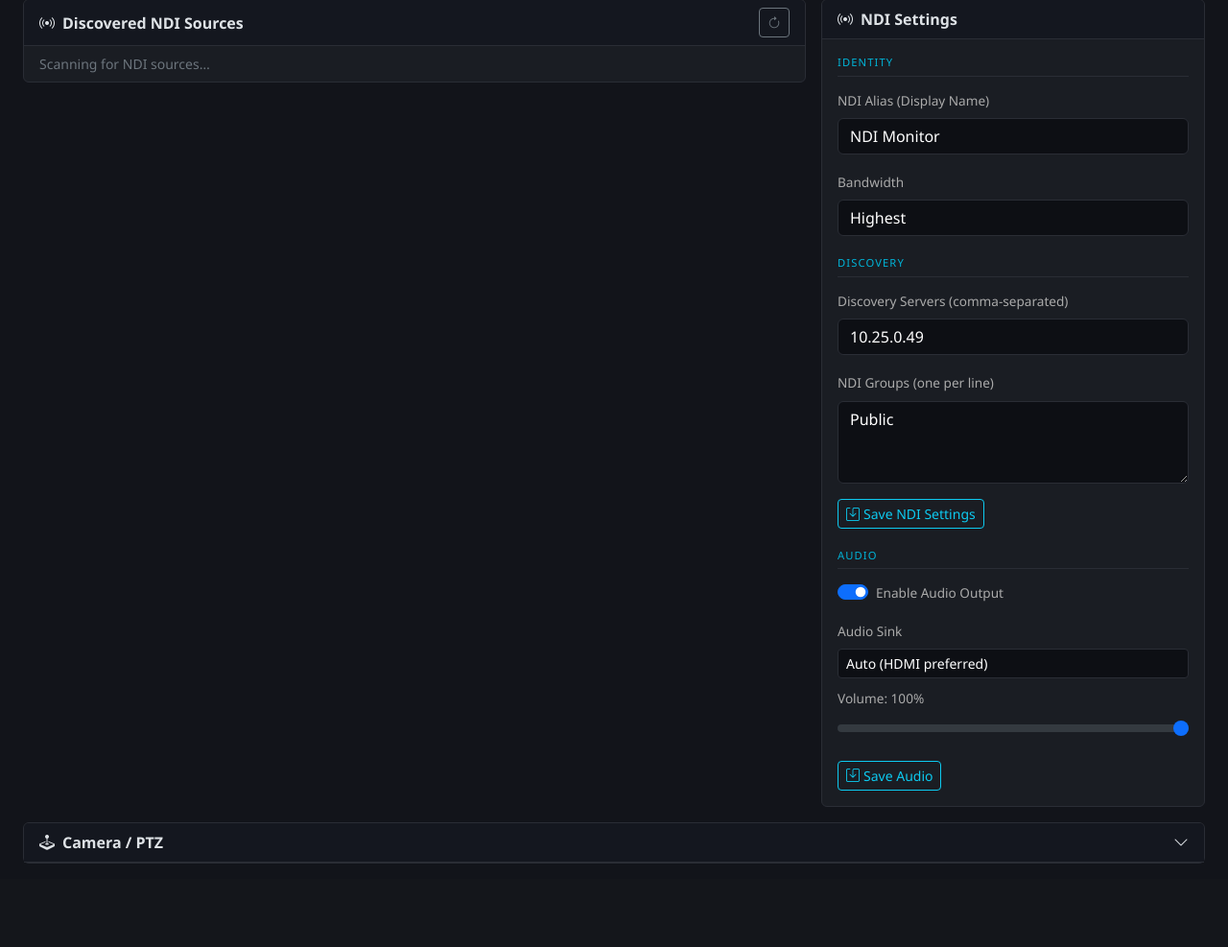
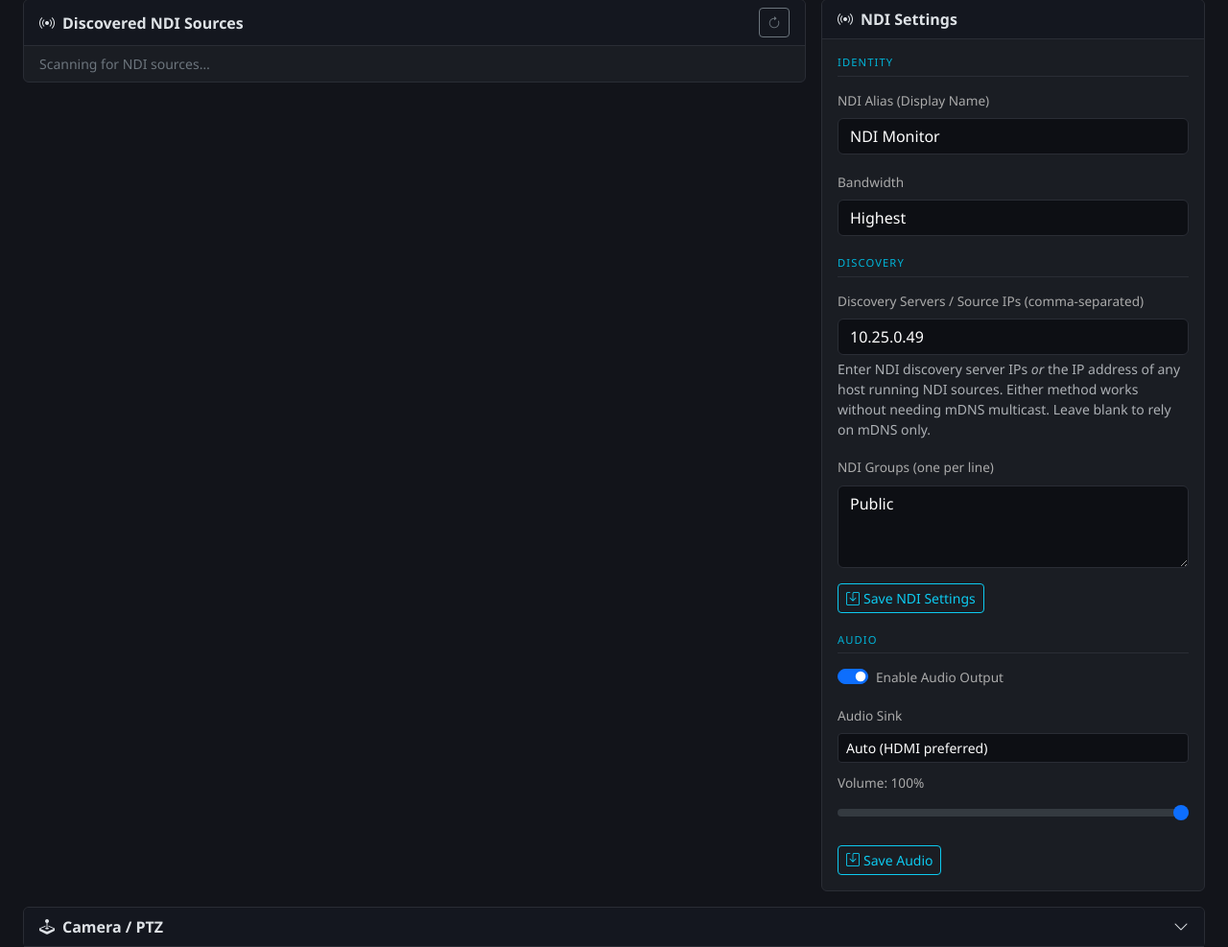
Before and after one commit to markfen88/NDIMon-R, a Flask app: page /ndi in a window 1280 px wide. Shown: the part 74-1061 px from the top of the page at 96% size. Before the commit the page ends 974 px from the top, so only its background shows below. Run offline with Flask 3, Linux system fonts and the light colour scheme; parts of the project's set-up code (start-up, migrations or seed data) failed here and were passed over.

Commit message:
fix: write NDI SDK config at startup + clarify discovery field
- Call _write_ndi_sdk_config() in startup() so gst-launch ndisrc
  always has the discovery server on boot, not just after settings save
- Rename "Discovery Servers" to "Discovery Servers / Source IPs" with
  help text explaining that any NDI source host IP can be entered here
  for direct probing, eliminating the need for mDNS multicast

Co-Authored-By: Claude Sonnet 4.6 <noreply@anthropic.com>

```diff
--- a/app.py
+++ b/app.py
@@ -1525,6 +1525,8 @@ def startup():
         raise SystemExit(1)
 
     log.info(f"PID {os.getpid()}: pipeline manager active")
+    # Write NDI SDK config so gst-launch ndisrc uses the discovery server at startup.
+    _write_ndi_sdk_config(load_config())
     # Set CPU governor to performance — eliminates frequency-scaling latency during 4K decode.
     try:
         gov_path = "/sys/devices/system/cpu/cpu{}/cpufreq/scaling_governor"
--- a/templates/ndi.html
+++ b/templates/ndi.html
@@ -209,9 +209,10 @@
           </div>
           <div class="section-title">Discovery</div>
           <div class="mb-3">
-            <label class="form-label">Discovery Servers (comma-separated)</label>
+            <label class="form-label">Discovery Servers / Source IPs (comma-separated)</label>
             <input type="text" class="form-control" id="ndi-discovery"
                    value="{{ cfg.ndi.discovery_servers | join(', ') }}" placeholder="192.168.1.100">
+            <div class="form-text">Enter NDI discovery server IPs <em>or</em> the IP address of any host running NDI sources. Either method works without needing mDNS multicast. Leave blank to rely on mDNS only.</div>
           </div>
           <div class="mb-3">
             <label class="form-label">NDI Groups (one per line)</label>
```
